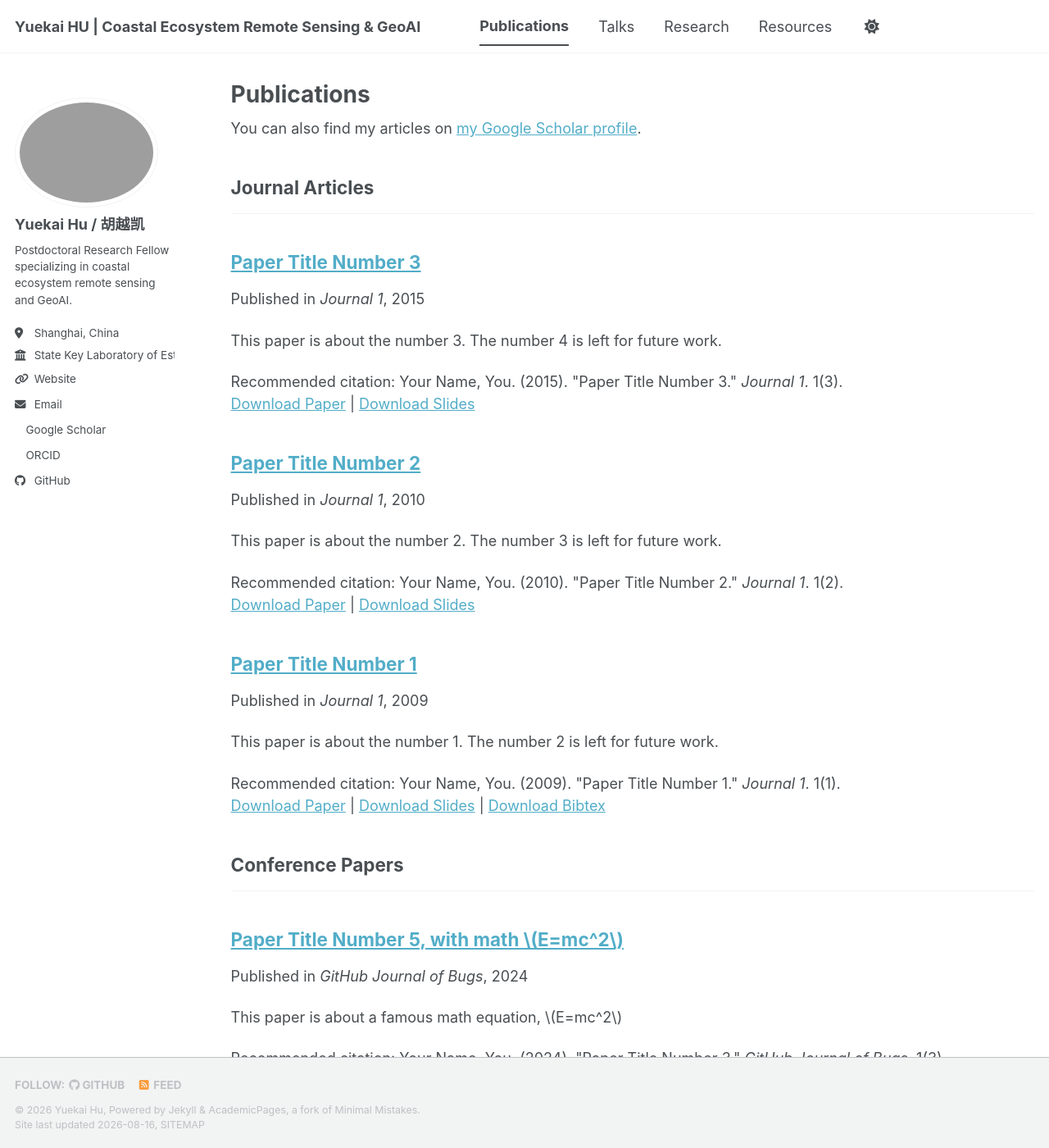
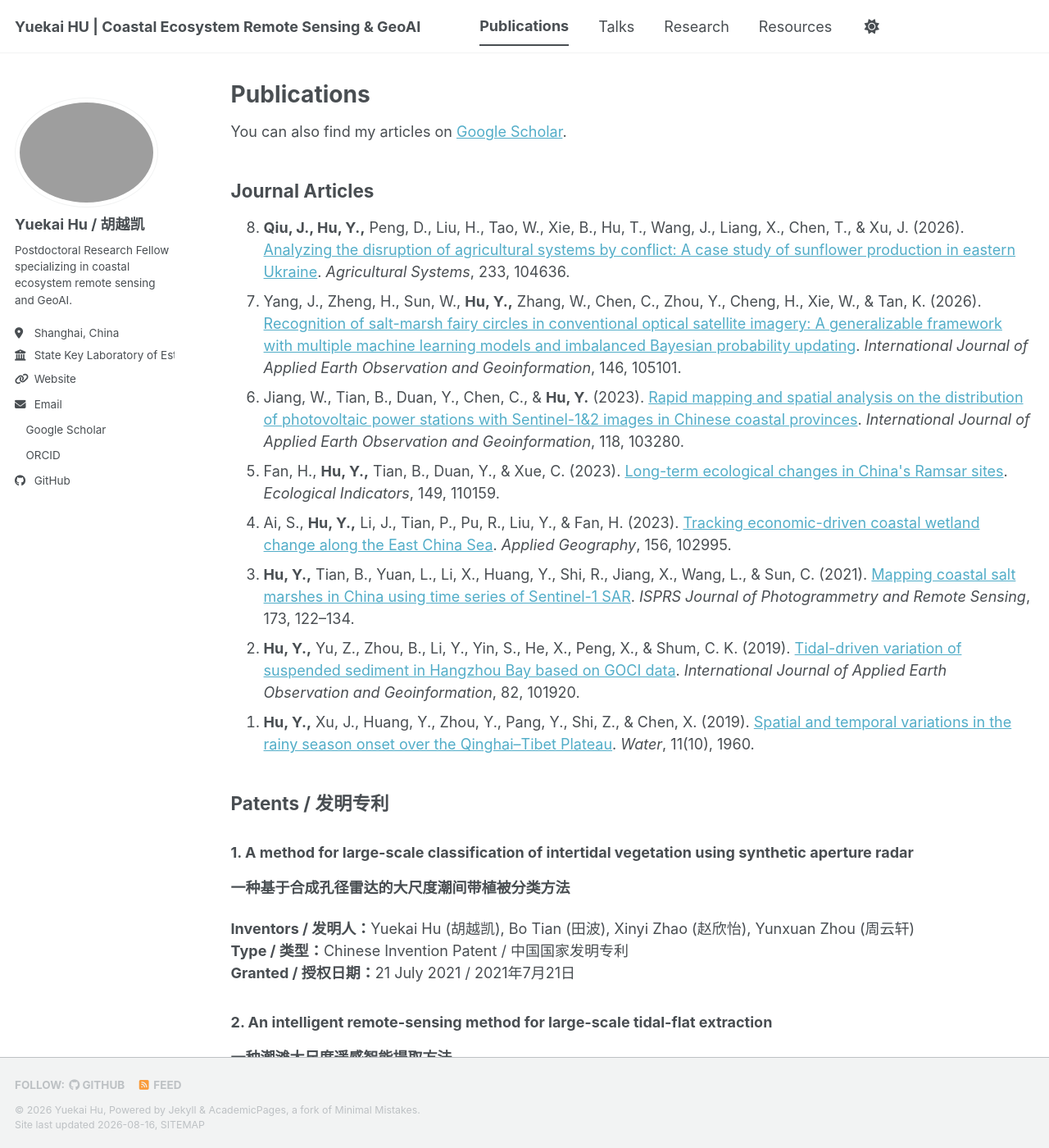
Before and after one commit to YuekaiHu/yuekaihu.github.io, a Jekyll site: the page built from _pages/publications.html, in a window 1280 px wide and 1400 px high. Shown: the whole window at 82% size. Built offline with Jekyll 4.4.1, drawn with Linux system fonts in a browser that asks for light colours; a style sheet for code colours, icons or effects is not loaded; some of the changed text lies outside the part shown.

Commit message:
Add publications and bilingual patents

```diff
--- a/_pages/publications.html
+++ b/_pages/publications.html
@@ -5,29 +5,31 @@ permalink: /publications/
 author_profile: true
 ---
 
-{% if site.author.googlescholar %}
-  <div class="wordwrap">You can also find my articles on <a href="{{site.author.googlescholar}}">my Google Scholar profile</a>.</div>
-{% endif %}
+<p>You can also find my articles on <a href="https://scholar.google.com/citations?hl=en&amp;user=_2qdRy8AAAAJ">Google Scholar</a>.</p>
 
-{% include base_path %}
+<h2>Journal Articles</h2>
 
-<!-- New style rendering if publication categories are defined -->
-{% if site.publication_category %}
-  {% for category in site.publication_category  %}
-    {% assign title_shown = false %}
-    {% for post in site.publications reversed %}
-      {% if post.category != category[0] %}
-        {% continue %}
-      {% endif %}
-      {% unless title_shown %}
-        <h2>{{ category[1].title }}</h2><hr />
-        {% assign title_shown = true %}
-      {% endunless %}
-      {% include archive-single.html %}
-    {% endfor %}
-  {% endfor %}
-{% else %}
-  {% for post in site.publications reversed %}
-    {% include archive-single.html %}
-  {% endfor %}
-{% endif %}
+<ol reversed>
+  <li><strong>Qiu, J., Hu, Y.,</strong> Peng, D., Liu, H., Tao, W., Xie, B., Hu, T., Wang, J., Liang, X., Chen, T., &amp; Xu, J. (2026). <a href="https://doi.org/10.1016/j.agsy.2026.104636">Analyzing the disruption of agricultural systems by conflict: A case study of sunflower production in eastern Ukraine</a>. <em>Agricultural Systems</em>, 233, 104636.</li>
+  <li>Yang, J., Zheng, H., Sun, W., <strong>Hu, Y.,</strong> Zhang, W., Chen, C., Zhou, Y., Cheng, H., Xie, W., &amp; Tan, K. (2026). <a href="https://doi.org/10.1016/j.jag.2026.105101">Recognition of salt-marsh fairy circles in conventional optical satellite imagery: A generalizable framework with multiple machine learning models and imbalanced Bayesian probability updating</a>. <em>International Journal of Applied Earth Observation and Geoinformation</em>, 146, 105101.</li>
+  <li>Jiang, W., Tian, B., Duan, Y., Chen, C., &amp; <strong>Hu, Y.</strong> (2023). <a href="https://doi.org/10.1016/j.jag.2023.103280">Rapid mapping and spatial analysis on the distribution of photovoltaic power stations with Sentinel-1&amp;2 images in Chinese coastal provinces</a>. <em>International Journal of Applied Earth Observation and Geoinformation</em>, 118, 103280.</li>
+  <li>Fan, H., <strong>Hu, Y.,</strong> Tian, B., Duan, Y., &amp; Xue, C. (2023). <a href="https://doi.org/10.1016/j.ecolind.2023.110159">Long-term ecological changes in China's Ramsar sites</a>. <em>Ecological Indicators</em>, 149, 110159.</li>
+  <li>Ai, S., <strong>Hu, Y.,</strong> Li, J., Tian, P., Pu, R., Liu, Y., &amp; Fan, H. (2023). <a href="https://doi.org/10.1016/j.apgeog.2023.102995">Tracking economic-driven coastal wetland change along the East China Sea</a>. <em>Applied Geography</em>, 156, 102995.</li>
+  <li><strong>Hu, Y.,</strong> Tian, B., Yuan, L., Li, X., Huang, Y., Shi, R., Jiang, X., Wang, L., &amp; Sun, C. (2021). <a href="https://doi.org/10.1016/j.isprsjprs.2021.01.003">Mapping coastal salt marshes in China using time series of Sentinel-1 SAR</a>. <em>ISPRS Journal of Photogrammetry and Remote Sensing</em>, 173, 122–134.</li>
+  <li><strong>Hu, Y.,</strong> Yu, Z., Zhou, B., Li, Y., Yin, S., He, X., Peng, X., &amp; Shum, C. K. (2019). <a href="https://doi.org/10.1016/j.jag.2019.101920">Tidal-driven variation of suspended sediment in Hangzhou Bay based on GOCI data</a>. <em>International Journal of Applied Earth Observation and Geoinformation</em>, 82, 101920.</li>
+  <li><strong>Hu, Y.,</strong> Xu, J., Huang, Y., Zhou, Y., Pang, Y., Shi, Z., &amp; Chen, X. (2019). <a href="https://doi.org/10.3390/w11101960">Spatial and temporal variations in the rainy season onset over the Qinghai–Tibet Plateau</a>. <em>Water</em>, 11(10), 1960.</li>
+</ol>
+
+<h2>Patents / 发明专利</h2>
+
+<h3>1. A method for large-scale classification of intertidal vegetation using synthetic aperture radar</h3>
+<p><strong>一种基于合成孔径雷达的大尺度潮间带植被分类方法</strong></p>
+<p><strong>Inventors / 发明人：</strong>Yuekai Hu (胡越凯), Bo Tian (田波), Xinyi Zhao (赵欣怡), Yunxuan Zhou (周云轩)<br>
+<strong>Type / 类型：</strong>Chinese Invention Patent / 中国国家发明专利<br>
+<strong>Granted / 授权日期：</strong>21 July 2021 / 2021年7月21日</p>
+
+<h3>2. An intelligent remote-sensing method for large-scale tidal-flat extraction</h3>
+<p><strong>一种潮滩大尺度遥感智能提取方法</strong></p>
+<p><strong>Inventors / 发明人：</strong>Yuekai Hu (胡越凯), Bo Tian (田波), Lin Yuan (袁琳), Chunpeng Chen (陈春鹏), Yuanqiang Duan (段元强)<br>
+<strong>Type / 类型：</strong>Chinese Invention Patent / 中国国家发明专利<br>
+<strong>Granted / 授权日期：</strong>22 July 2025 / 2025年7月22日</p>
```
